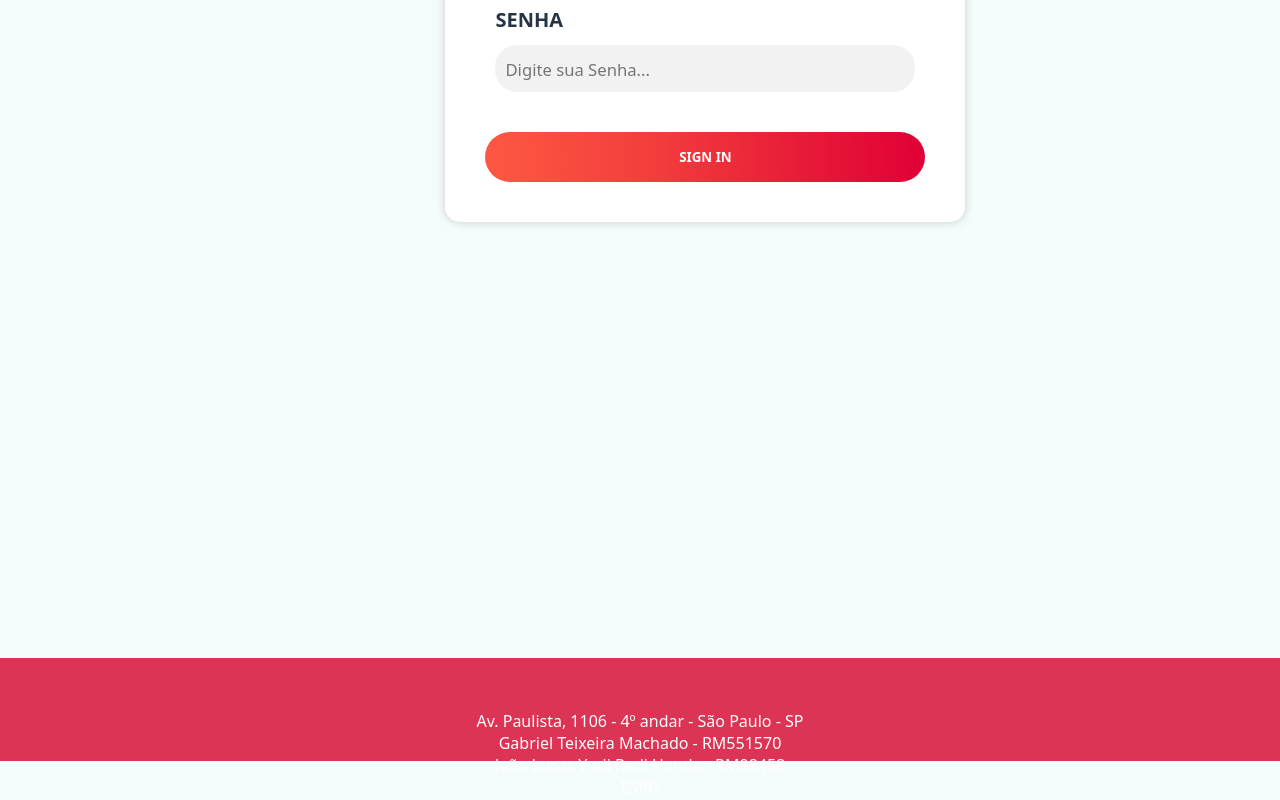
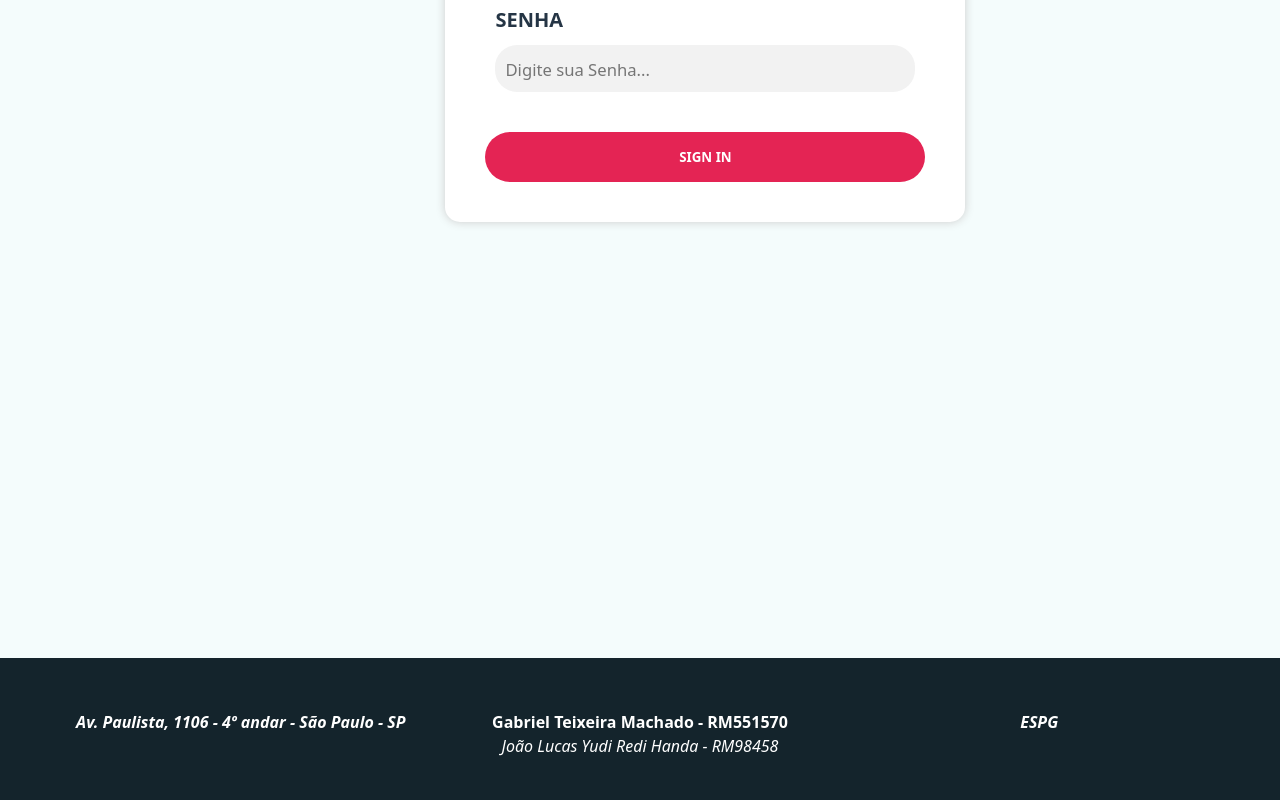
Before and after one commit to MachadONLY/Hap-, a React (Vite) app: page / in a window 1280 px wide. Shown: the part 418-1218 px from the top of the page. Built offline with nearby package versions, Linux system fonts and the light colour scheme; a web font is replaced by a local one.

Commit message:
mudei aq

```diff
--- a/src/assets/styles/Cabecalho.css
+++ b/src/assets/styles/Cabecalho.css
@@ -2,7 +2,7 @@
 
 nav {
   width: 100%;
-  background-color: #dc3454;
+  background-color: #e42454;
   padding: 1.6rem 0;
 }
 nav ul {
@@ -42,7 +42,7 @@ nav ul li {
   margin-bottom: 10px;
   margin-top: 5px;
   background-color: transparent;
-  border: 2px solid #fff;
+  border: 1px solid #fff;
   color: #fff;
   padding: 8px 16px;
   cursor: pointer;
@@ -52,7 +52,7 @@ nav ul li {
 
 .botao-log:hover {
   background-color: #fff;
-  color: #dc3454;
+  color: #dc3454
 }
 
 
--- a/src/assets/styles/Login.css
+++ b/src/assets/styles/Login.css
@@ -92,22 +92,23 @@ button {
   margin-top: 30px;
   border: 0;
   border-radius: 100px;
-  background-image: radial-gradient(circle at -20.44% 56.16%, #ff6444 0, #fb5241 25%, #f23c3c 50%, #e81d38 75%, #e00036 100%);
+  background-color: #e42454;
   color: #ffffff;
   font-weight: Bold;
   transition: all 0.5s;
   -webkit-transition: all 0.5s;
   width: 100%;
+  cursor: pointer;
 }
 
 button:hover {
-  background-color: #db6565;
-  box-shadow: 0 0 20px #713333;
+  background-color: #94ac6c;
+  box-shadow: 0 0 20px #94ac6c;
   transform: scale(1.1);
 }
 
 button:active {
-  background-color: #df4343;
+  background-color: #94ac6c;
   transition: all 0.25s;
   -webkit-transition: all 0.25s;
   box-shadow: none;
--- a/src/assets/styles/Rodape.css
+++ b/src/assets/styles/Rodape.css
@@ -1,9 +1,34 @@
 footer {
   margin-top: 4em;
   padding: 3.2em;
-  gap: 20px;
-  background-color: #dc3454;
+  background-color: #14242c;
   text-align: center;
   color: #fff;
-  height: 10px;
 }
+
+.footer-content {
+  display: flex;
+  justify-content: space-around;
+  gap: 20px;
+}
+
+.footer-address,
+.footer-team,
+.footer-class {
+  flex: 1;
+}
+
+.footer-content p {
+  margin: 0;
+  font-size: 16px;
+  line-height: 1.5;
+}
+
+.footer-content p:first-child {
+  font-weight: bold;
+  color: #fff;
+}
+
+.footer-content p:last-child {
+  font-style: italic;
+}
--- a/src/components/Footer.jsx
+++ b/src/components/Footer.jsx
@@ -1,13 +1,21 @@
-import '../assets/styles/Rodape.css'
+import '../assets/styles/Rodape.css';
 
 export default function Rodape() {
   return (
     <>
       <footer>
+        <div className="footer-content">
+          <div className="footer-address">
             <p>Av. Paulista, 1106 - 4º andar - São Paulo - SP</p>
+          </div>
+          <div className="footer-team">
             <p>Gabriel Teixeira Machado - RM551570</p>
             <p>João Lucas Yudi Redi Handa - RM98458</p>
+          </div>
+          <div className="footer-class">
             <p>ESPG</p>
+          </div>
+        </div>
       </footer>
     </>
   );
```
Lines whose indentation alone changed are shown as unchanged.
